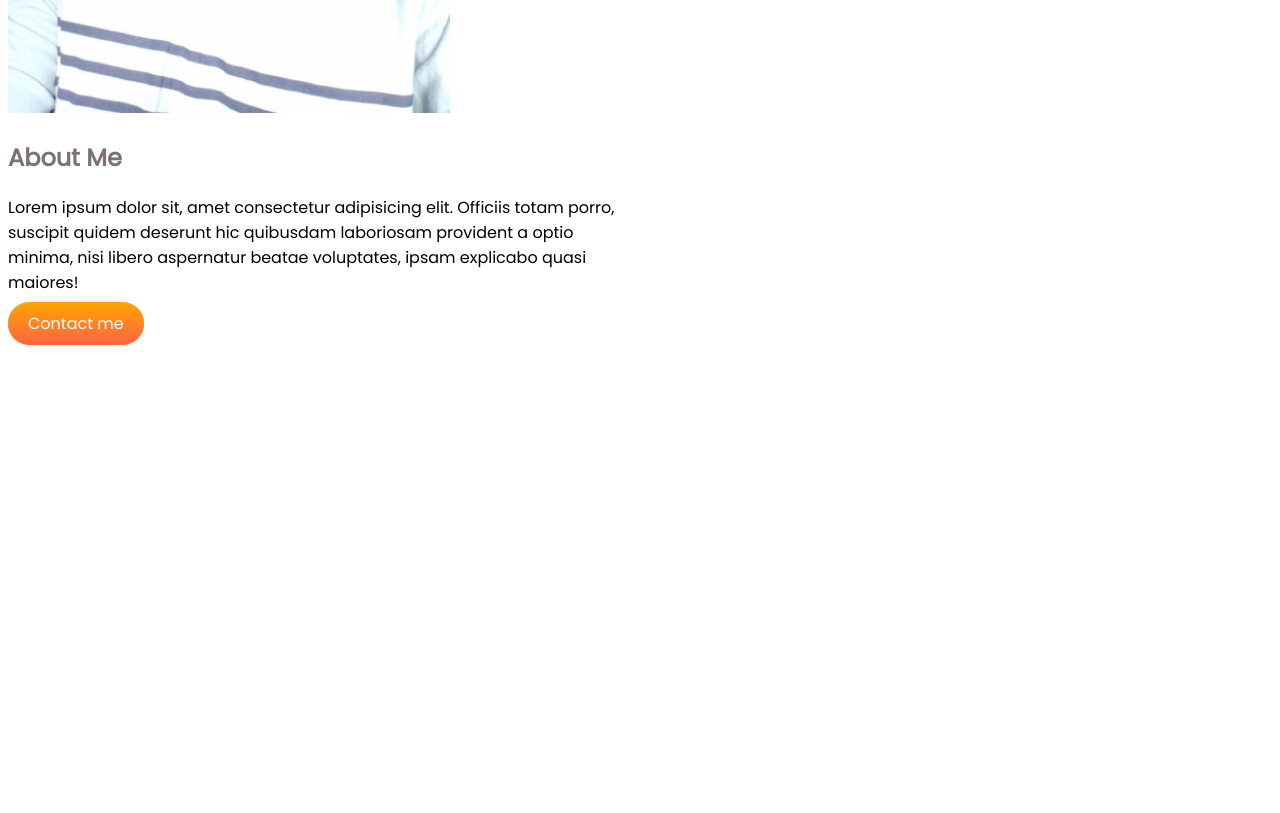
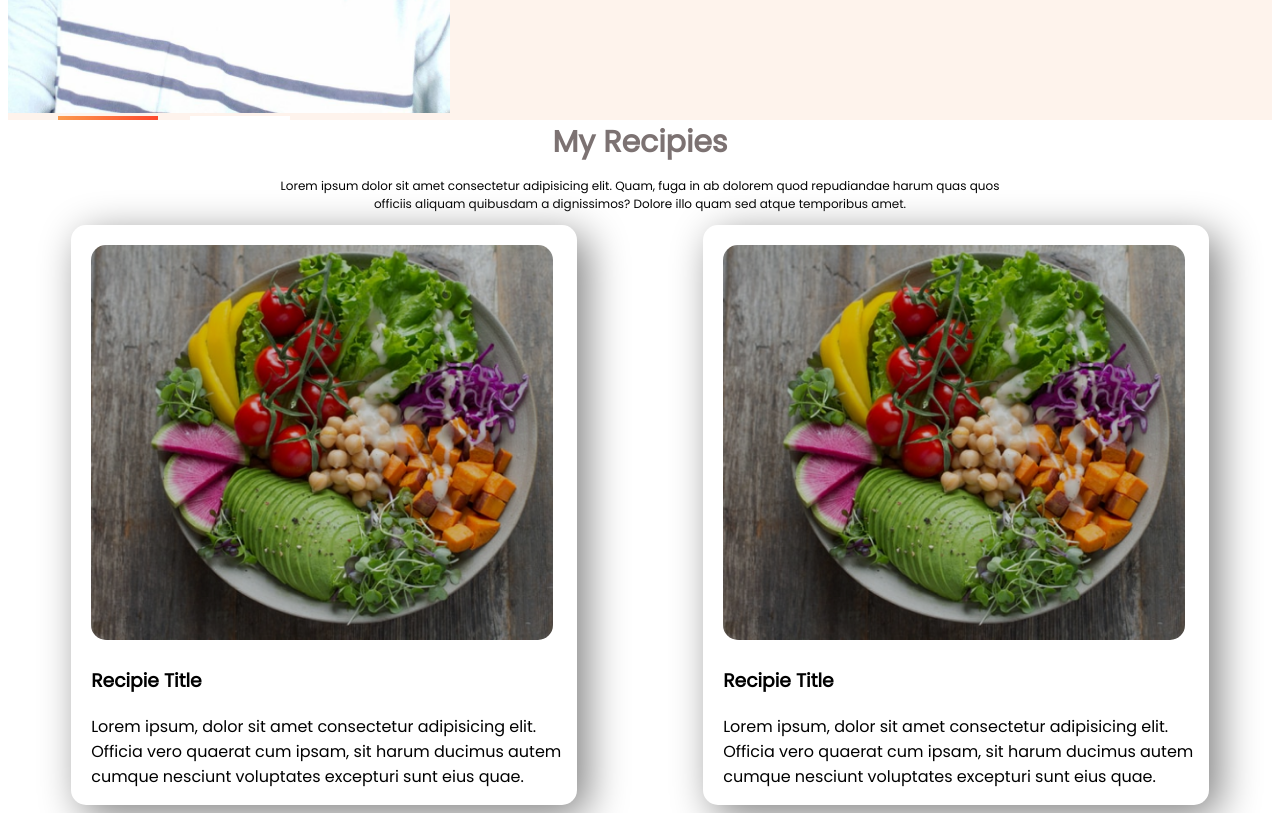
Before and after one commit to musfiqur552608/health, a plain HTML site: page index.html in a window 1280 px wide. Shown: the part 973-1786 px from the top of the page. Before the commit the page ends 1318 px from the top, so only its background shows below. Drawn offline with Linux system fonts and the light colour scheme.

Commit message:
recipie section almost ready

```diff
--- a/index.html
+++ b/index.html
@@ -33,5 +33,22 @@
             <a class="link-button" href="#">Contact me</a>
         </div>
     </section>
+    <section class="text">
+        <h1 class="font">My Recipies</h1>
+        <p>Lorem ipsum dolor sit amet consectetur adipisicing elit. Quam, fuga in ab dolorem quod repudiandae harum quas quos officiis aliquam quibusdam a dignissimos? Dolore illo quam sed atque temporibus amet.</p>
+    </section>
+    <section class="recipie">
+        <div class="wonder">
+            <img class="re-img" src="images/food/Project Cover5.png" alt="">
+            <h3>Recipie Title</h3>
+            <p>Lorem ipsum, dolor sit amet consectetur adipisicing elit. Officia vero quaerat cum ipsam, sit harum ducimus autem cumque nesciunt voluptates excepturi sunt eius quae.</p>
+        </div>
+        <div class="wonder">
+            <img class="re-img" src="images/food/Project Cover5.png" alt="">
+            <h3>Recipie Title</h3>
+            <p>Lorem ipsum, dolor sit amet consectetur adipisicing elit. Officia vero quaerat cum ipsam, sit harum ducimus autem cumque nesciunt voluptates excepturi sunt eius quae.</p>
+        </div>
+    </section>
+
 </body>
 </html>
--- a/style.css
+++ b/style.css
@@ -38,5 +38,34 @@ h1{
     color: white;
 }
 .about-container{
-
+    display: flex;
+    background-image: url(images/shapes/7.png);
 }
+.font{
+    font-size: 30px;
+}
+.text{
+    text-align: center;
+    padding: 0 20% ;
+}
+.text p{
+    font-size: 12px;
+}
+.recipie{
+    display: flex;
+}
+.wonder{
+    width: 50%;
+    box-shadow: 10px 10px 40px gray;
+    margin-left: 5%;
+    margin-right: 5%;
+    padding-left: 20px;
+    border-radius: 15px;
+}
+.wonder img{
+    width: 95%;
+    margin-top: 20px;
+}
+.re-img{
+    border-radius: 15px;
+}
```
